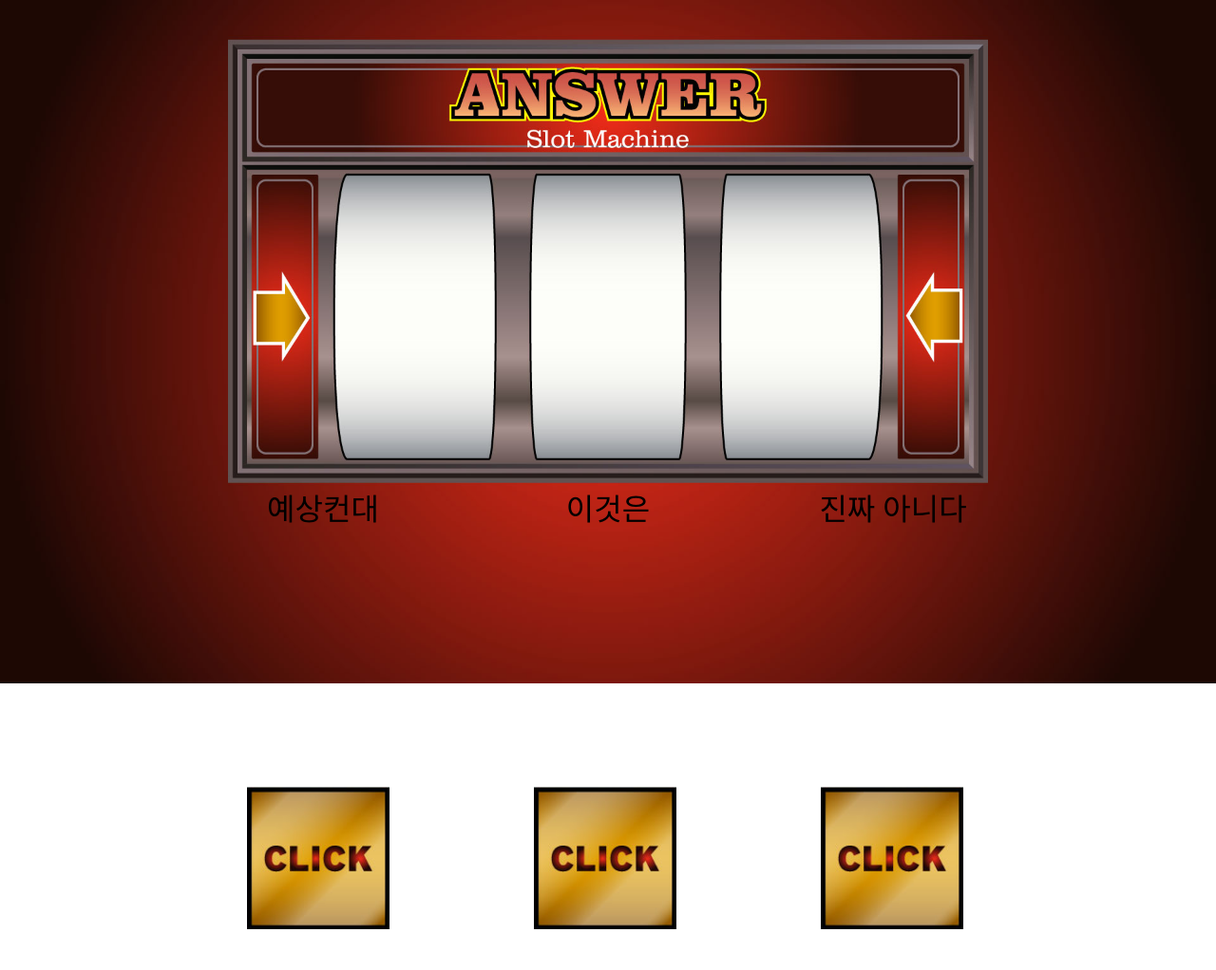
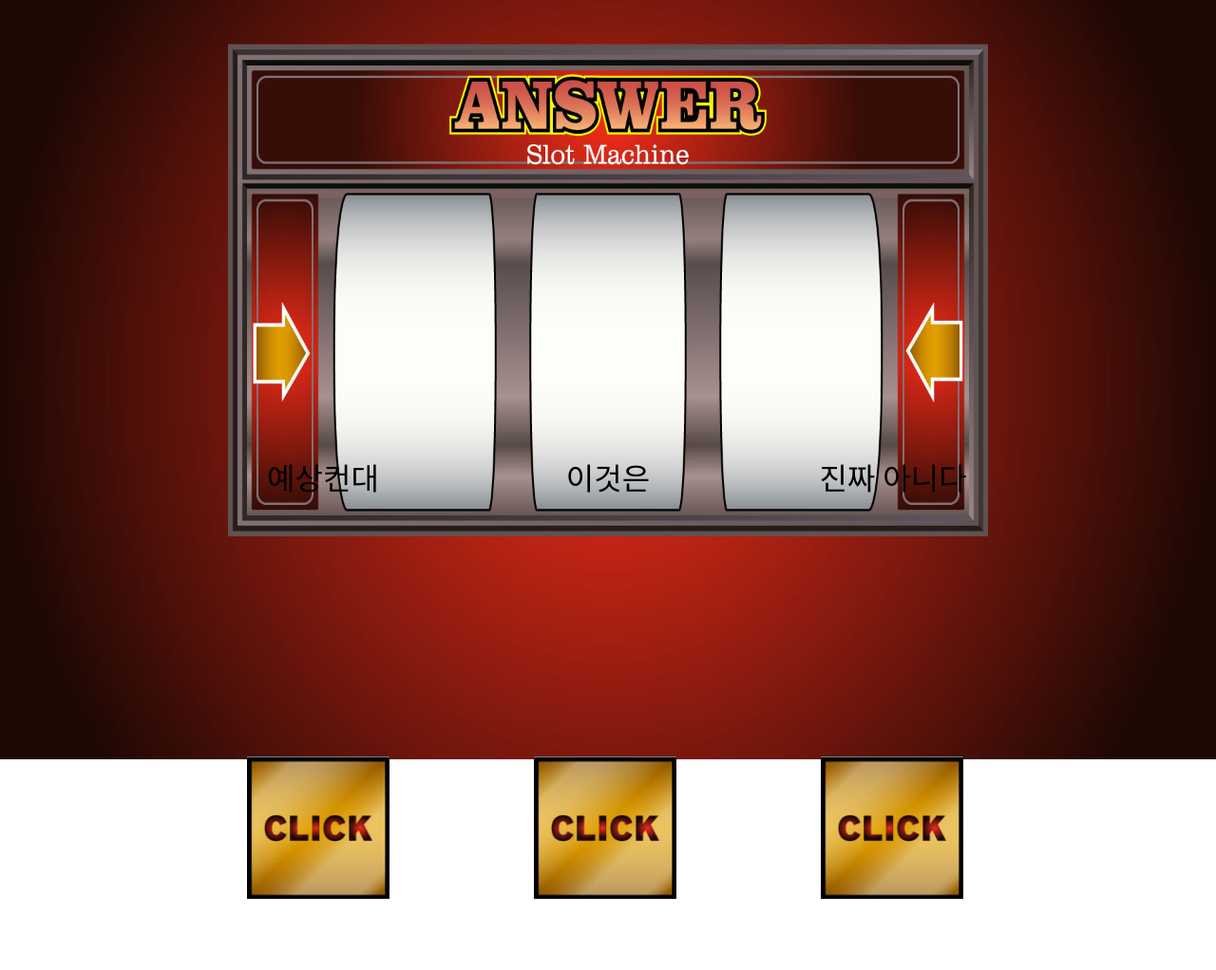
Before and after one commit to ssh-8520/ANY_QUESTION, a plain HTML site: page index.html in a window 1280 px wide. Shown: the whole page at 95% size. After the commit the page ends 990 px from the top, so only its background shows below. Drawn offline with Linux system fonts and the light colour scheme.

Commit message:
Add files via upload

```diff
--- a/index.html
+++ b/index.html
@@ -3,20 +3,20 @@
 <head>
 	<title>QUESTION? ANSWER!</title>
 	<style type="text/css">
-		body {display: flex; overflow:hidden;}
+		body {display: flex; overflow:hidden; }
 		body,div {margin:0; }
   		section {width:225px; height:449.5px; margin:auto; font-size:2em; text-align:center; line-height:449.5px; }
-		.button{width:150px; height:150px; margin-left:220px; margin-top:66.65px; color:black; background-color: white; float:left; }
-		#gogo2{width:150px; height:150px; margin-left:152px; margin-top:66.65px; color:black; float:left; }
-		#gogo3{width:150px; height:150px; margin-left:152px; margin-top:66.65px; color:black; float:left; }
-		#con1{width:225px; height:449.5px; overflow:hidden; float:left; margin-left:187.5px; scroll-behavior:smooth; }
-		#con2{width:225px; height:449.5px; overflow:hidden; float:left; margin-left:75px; scroll-behavior:smooth; }
-		#con3{width:225px; height:449.5px; overflow:hidden; float:left; margin-left:75px; margin-right:187.5px; scroll-behavior:smooth; }
+		.button{position:relative; width:150px; height:150px; margin-left:220px; margin-top:66.65px; color:black; background-color: white; float:left; }
+		#gogo2{position:relative; width:150px; height:150px; margin-left:152px; margin-top:66.65px; color:black; float:left; }
+		#gogo3{position:relative; width:150px; height:150px; margin-left:152px; margin-top:66.65px; color:black; float:left; }
+		#con1{position:relative; width:225px; height:449.5px; overflow:hidden; float:left; margin-left:187.5px; scroll-behavior:smooth; }
+		#con2{position:relative; width:225px; height:449.5px; overflow:hidden; float:left; margin-left:75px; scroll-behavior:smooth; }
+		#con3{position:relative; width:225px; height:449.5px; overflow:hidden; float:left; margin-left:75px; margin-right:187.5px; scroll-behavior:smooth; }
 	</style>
 </head>
 <body>
-	<img src='img1.jpg' style='width:100%; position:absolute; z-index:-1'>
-	<div style='width:1200px; height:708.65px; margin: auto; margin-top:100px; padding-top:213px; '>
+	<img src='img1.jpg' style='width:100%; height:100%; position:absolute; z-index:-1'>
+	<div style='width:1200px; height:708.65px; margin: auto; margin-top:68px; padding-top:213px; '>
 		<div id="con1">
 			<section id="a1">예상컨대</section>
 			<section id="a2">아쉽지만</section>
```
